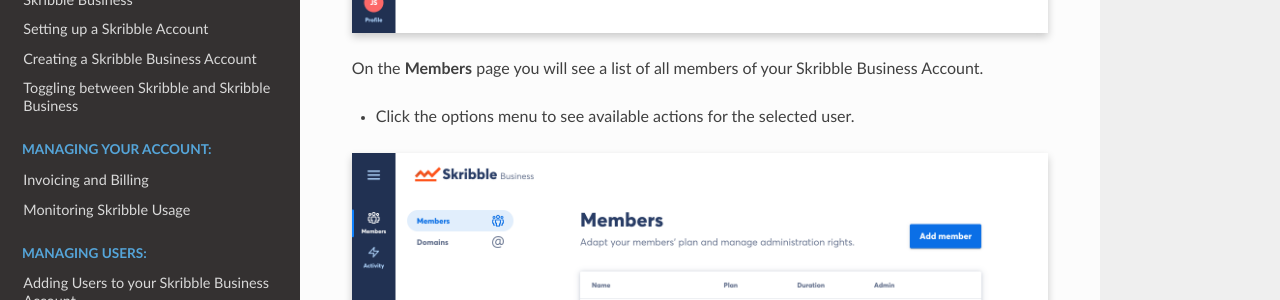
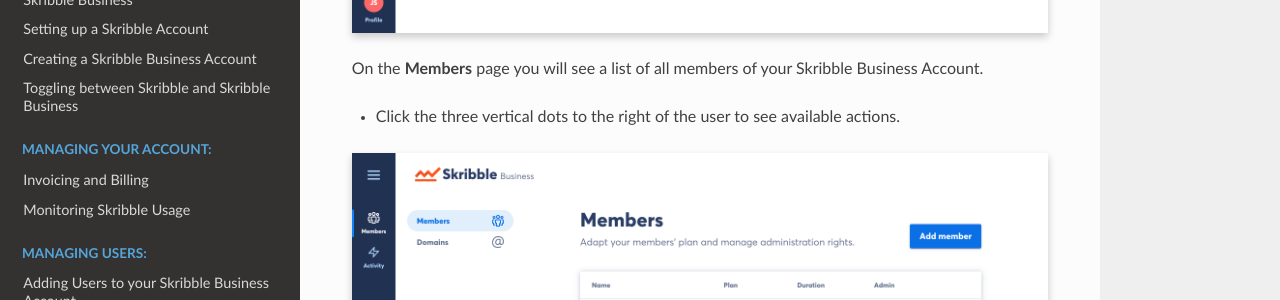
Before and after one commit to matthieu-bt/business-guide, a Sphinx documentation site: the page built from source/users/revokmin.rst, in a window 1280 px wide and 900 px high, scrolled down 378 px. Shown: the part 151-451 px from the top of the window. Built offline with Sphinx 7.4.7 and the Read the Docs theme 2.0.0, drawn with Linux system fonts in a browser that asks for light colours.

Commit message:
a few minor text edits for maintaining consistency with Skribble brand

```diff
--- a/source/quickstart/toggling.rst
+++ b/source/quickstart/toggling.rst
@@ -7,7 +7,7 @@
 
 To manage your Skribble Business Account:
 
-- From your Skribble account, click the **Skribble Business** icon in the lower left of the menu panel
+- From your Skribble dashboard, click the **Skribble Business** icon in the lower left of the menu panel
 
 
 .. image:: toggle_biz.png
--- a/source/users/addmin.rst
+++ b/source/users/addmin.rst
@@ -13,7 +13,7 @@
 
 On the **Members** page you will see a list of all members of your Skribble Business Account.
 
-- Click the options menu to see available actions for the selected user.
+- Click the three vertical dots to the right of the user to see available actions.
 
 
 .. image:: removing_members.png
--- a/source/users/removing.rst
+++ b/source/users/removing.rst
@@ -13,7 +13,7 @@
 
 On the **Members** page you will see a list of all members of your Skribble Business Account.
 
-- Click the options menu to see available actions for the selected user.
+- Click the three vertical dots to the right of the user to see available actions.
 
 
 .. image:: removing_members.png
--- a/source/users/revokmin.rst
+++ b/source/users/revokmin.rst
@@ -13,7 +13,7 @@
 
 On the **Members** page you will see a list of all members of your Skribble Business Account.
 
-- Click the options menu to see available actions for the selected user.
+- Click the three vertical dots to the right of the user to see available actions.
 
 
 .. image:: revoking_members.png
```
